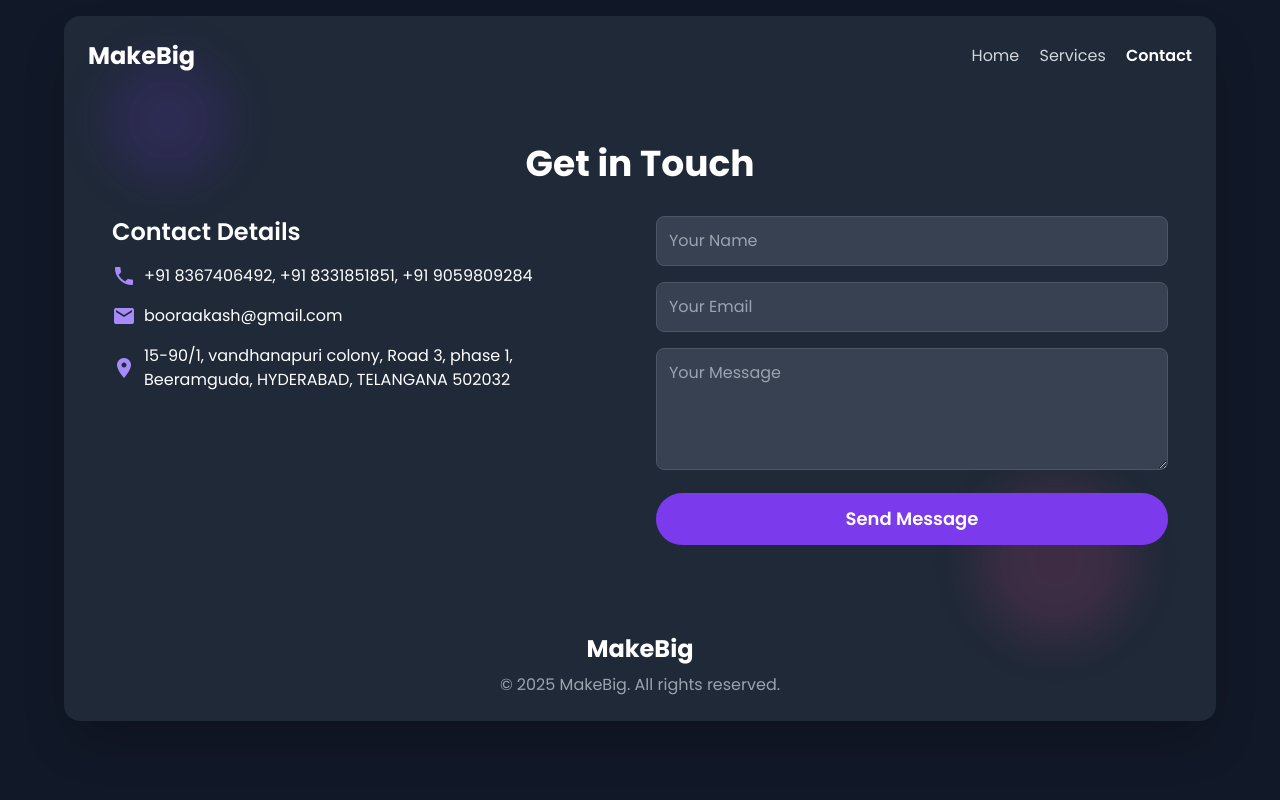
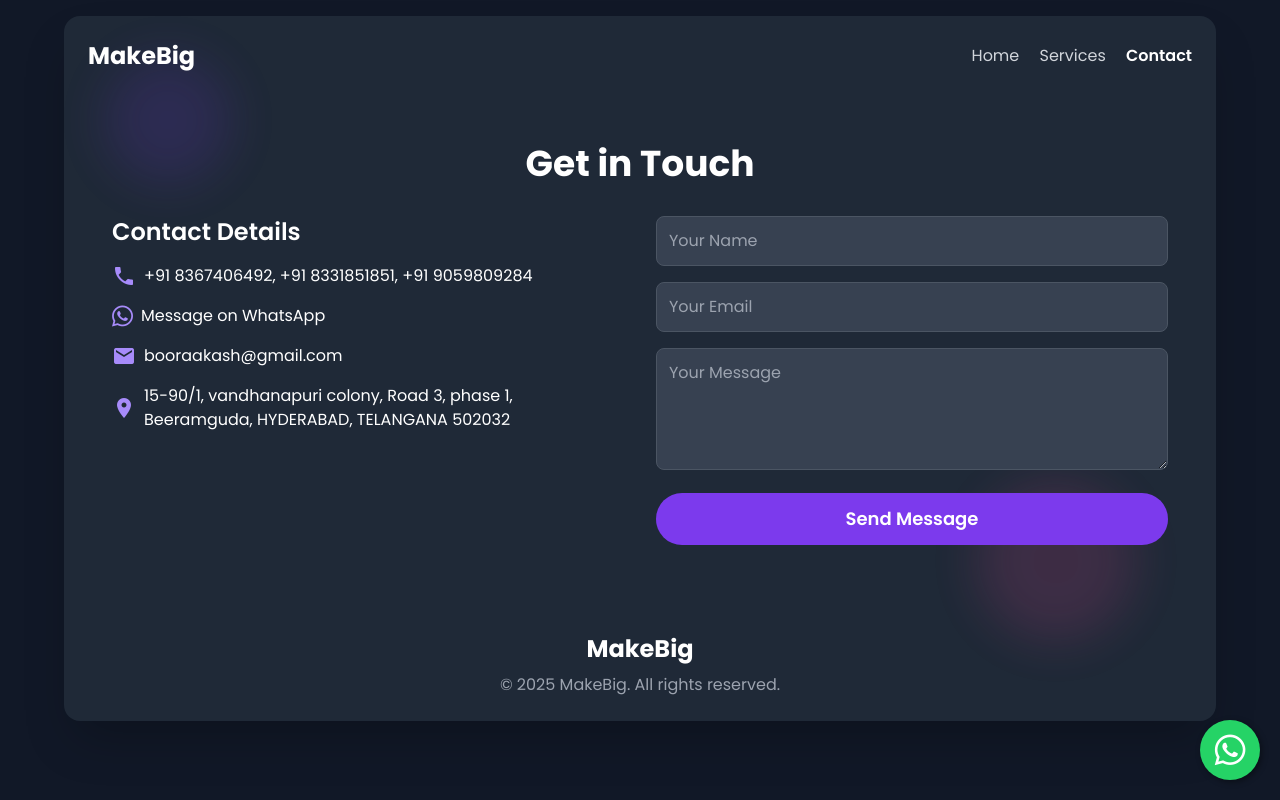
Before and after one commit to comeonkillthecode/MakeBig, a website: page contact.html in a window 1280 px wide. Drawn offline with nearby package versions, Linux system fonts and the light colour scheme.

Commit message:
add whatsapp icon

```diff
--- a/contact.html
+++ b/contact.html
@@ -7,6 +7,7 @@
     <link href="https://cdn.jsdelivr.net/npm/tailwindcss@2.2.19/dist/tailwind.min.css" rel="stylesheet"/>
     <link href="https://fonts.googleapis.com/css2?family=Poppins:wght@400;500;600;700;800&display=swap" rel="stylesheet"/>
     <link href="https://fonts.googleapis.com/icon?family=Material+Icons" rel="stylesheet"/>
+    <link href="https://cdnjs.cloudflare.com/ajax/libs/font-awesome/6.5.1/css/all.min.css" rel="stylesheet"/>
     <style>
         body {
             font-family: 'Poppins', sans-serif;
@@ -26,6 +27,30 @@
         @keyframes slideIn {
             from { opacity: 0; transform: translateY(20px); }
             to { opacity: 1; transform: translateY(0); }
+        }
+        .whatsapp-bubble {
+            position: fixed;
+            bottom: 20px;
+            right: 20px;
+            background-color: #25D366;
+            color: white;
+            width: 60px;
+            height: 60px;
+            border-radius: 50%;
+            display: flex;
+            align-items: center;
+            justify-content: center;
+            text-decoration: none;
+            box-shadow: 2px 2px 6px rgba(0,0,0,0.4);
+            transition: all 0.3s ease;
+            z-index: 1000;
+        }
+        .whatsapp-bubble:hover {
+            transform: scale(1.1);
+            box-shadow: 2px 2px 10px rgba(0,0,0,0.6);
+        }
+        .whatsapp-bubble i {
+            font-size: 35px;
         }
     </style>
 </head>
@@ -58,6 +83,10 @@
                                 <span>+91 8367406492, +91 8331851851, +91 9059809284</span>
                             </div>
                             <div class="flex items-center">
+                                <i class="fab fa-whatsapp text-2xl text-purple-400 mr-2"></i>
+                                <a href="https://wa.me/918367406492?text=Hi%2C%20I%20am%20looking%20for%20web%20services." target="_blank" class="hover:text-purple-400 transition">Message on WhatsApp</a>
+                            </div>
+                            <div class="flex items-center">
                                 <span class="material-icons text-purple-400 mr-2">email</span>
                                 <span>booraakash@gmail.com</span>
                             </div>
@@ -85,6 +114,10 @@
             </footer>
         </div>
     </div>
+    <!-- WhatsApp Bubble -->
+    <a href="https://wa.me/918367406492?text=Hi%2C%20I%20am%20looking%20for%20web%20services." target="_blank" class="whatsapp-bubble">
+        <i class="fab fa-whatsapp"></i>
+    </a>
     <script>
         document.getElementById('contact-form').addEventListener('submit', async (e) => {
             e.preventDefault();
```
Also changed, not shown: index.html (+29 -0 lines), services.html (+29 -0 lines).
